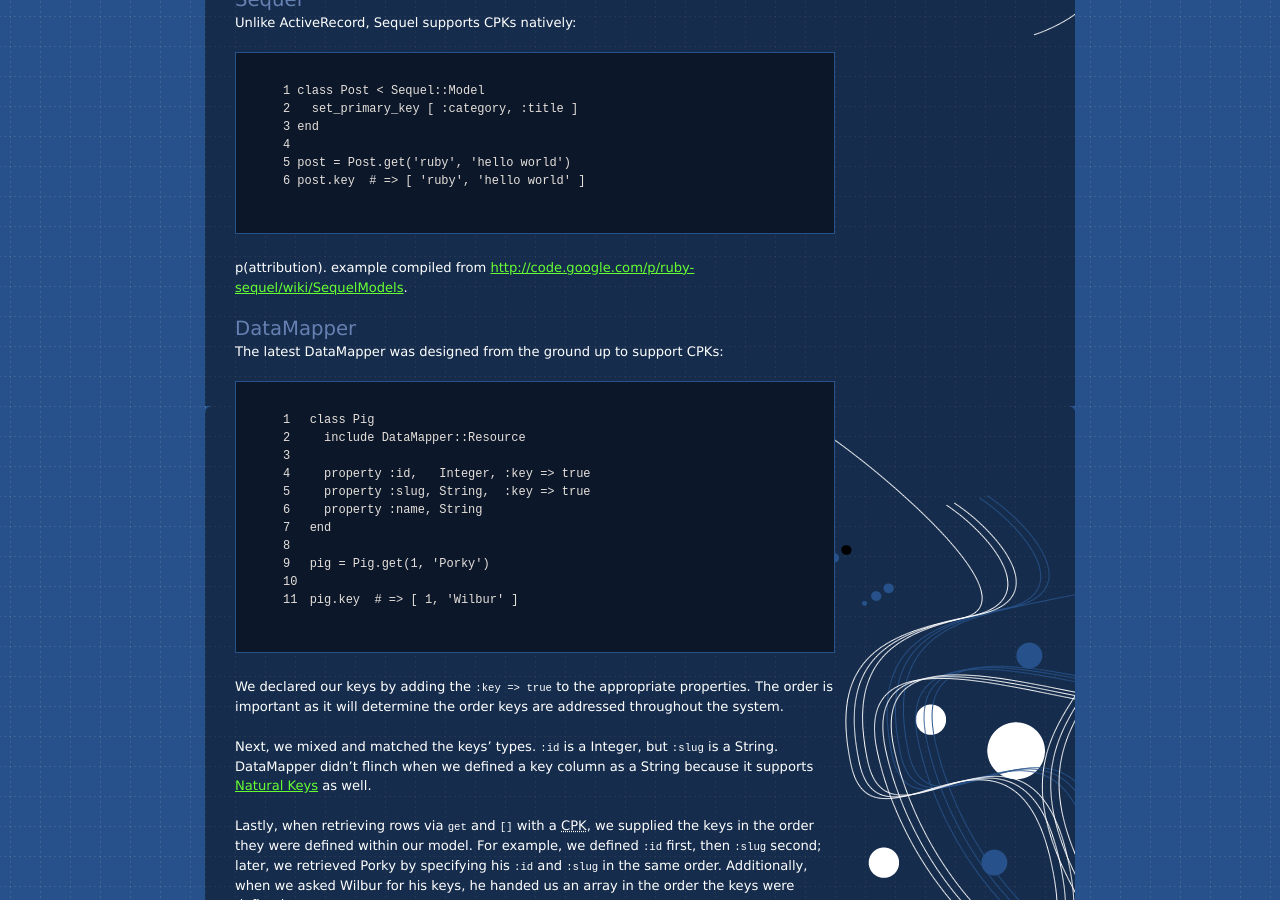
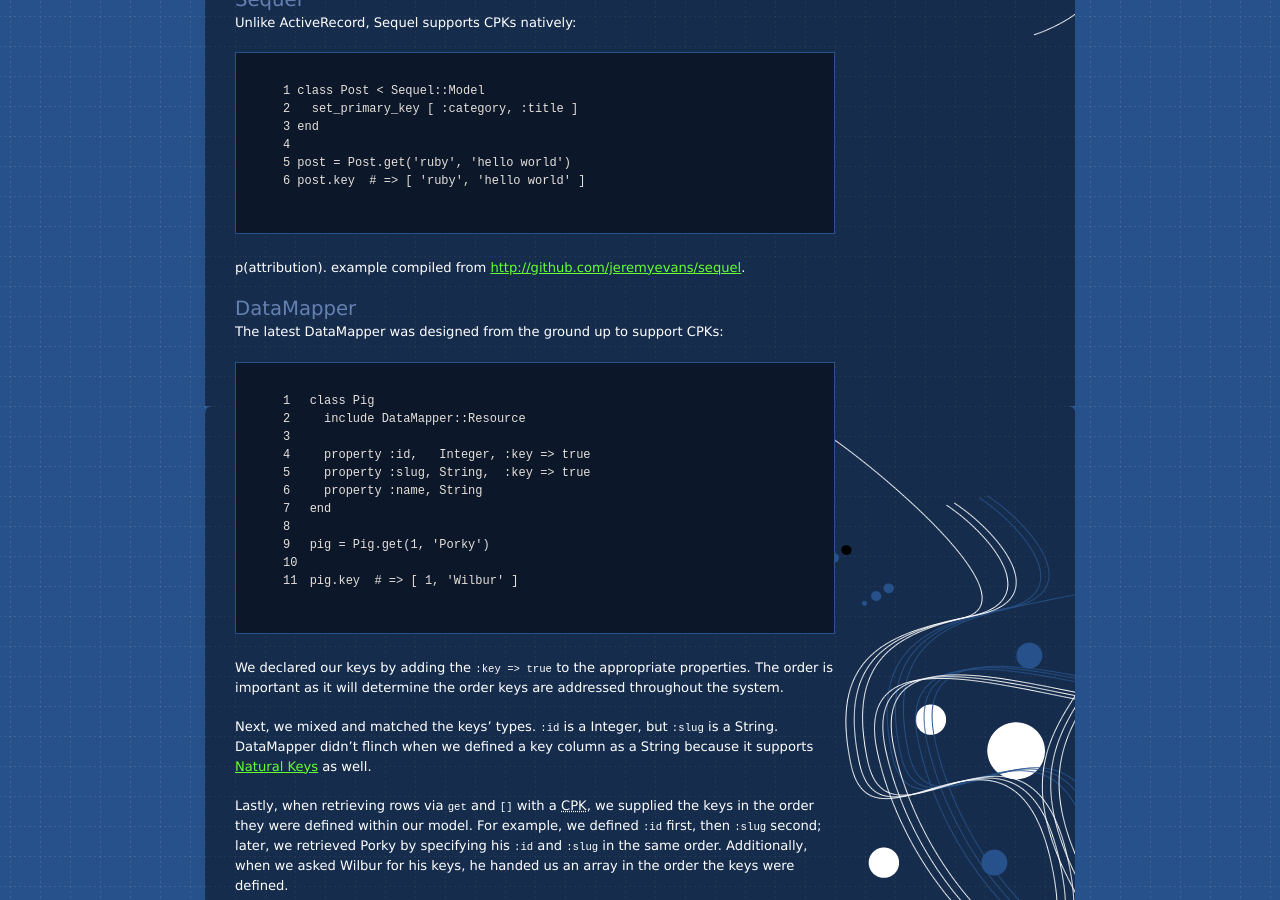
Before and after one commit to datamapper/datamapper.github.com, a Jekyll site: the page built from _posts/2008-03-29-spotlight_on_cpk.markdown, in a window 1280 px wide and 900 px high, scrolled down 673 px. Built offline with Jekyll 4.4.1, drawn with Linux system fonts in a browser that asks for light colours; part of the change alters nothing that is shown.

Commit message:
Fixed more broken links

```diff
--- a/_posts/2008-03-29-spotlight_on_cpk.markdown
+++ b/_posts/2008-03-29-spotlight_on_cpk.markdown
@@ -52,7 +52,7 @@ post = Post.get('ruby', 'hello world')
 post.key  # => [ 'ruby', 'hello world' ]
 {% endhighlight %}
 
-p(attribution). example compiled from <http://code.google.com/p/ruby-sequel/wiki/SequelModels>.
+p(attribution). example compiled from <http://github.com/jeremyevans/sequel>.
 
 DataMapper
 ----------
```
